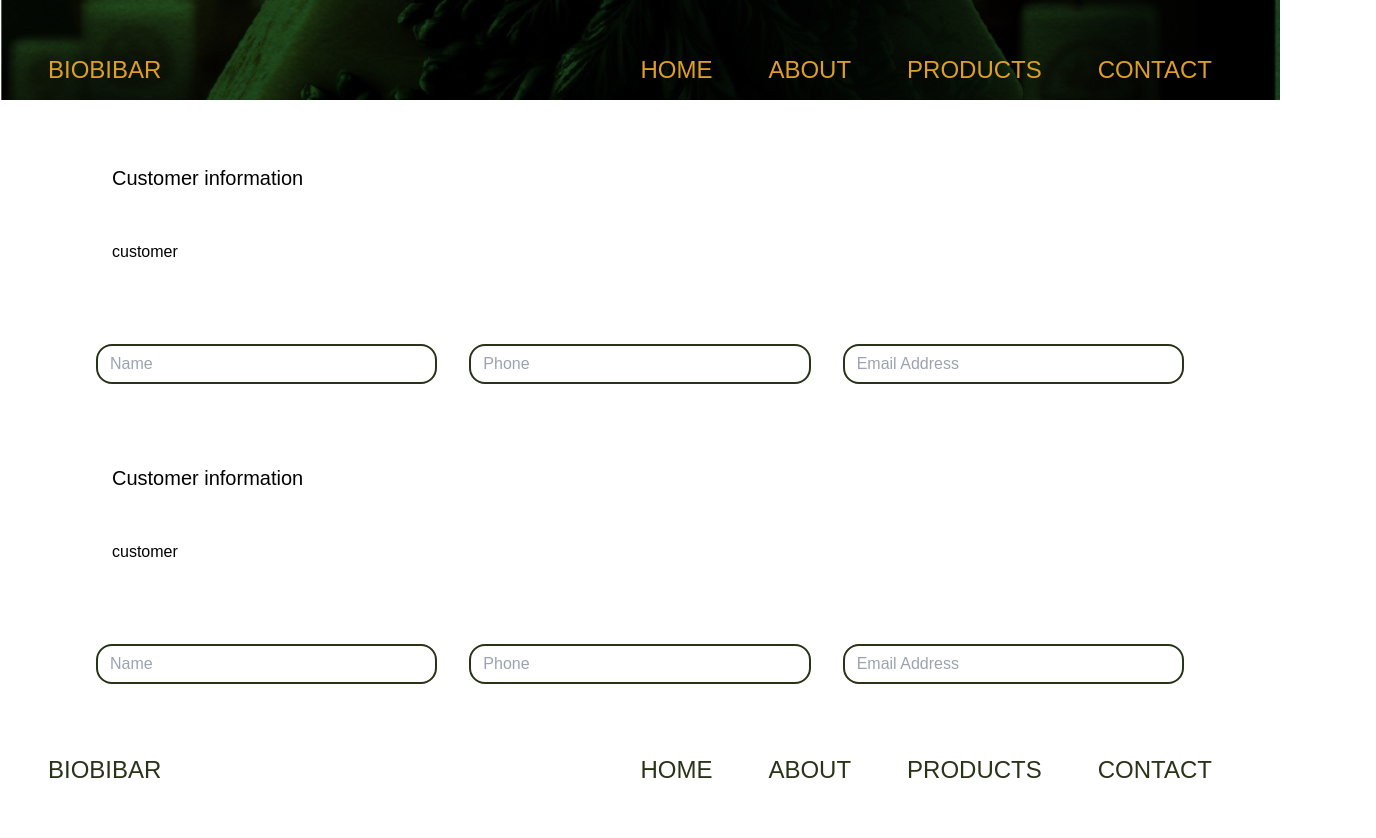
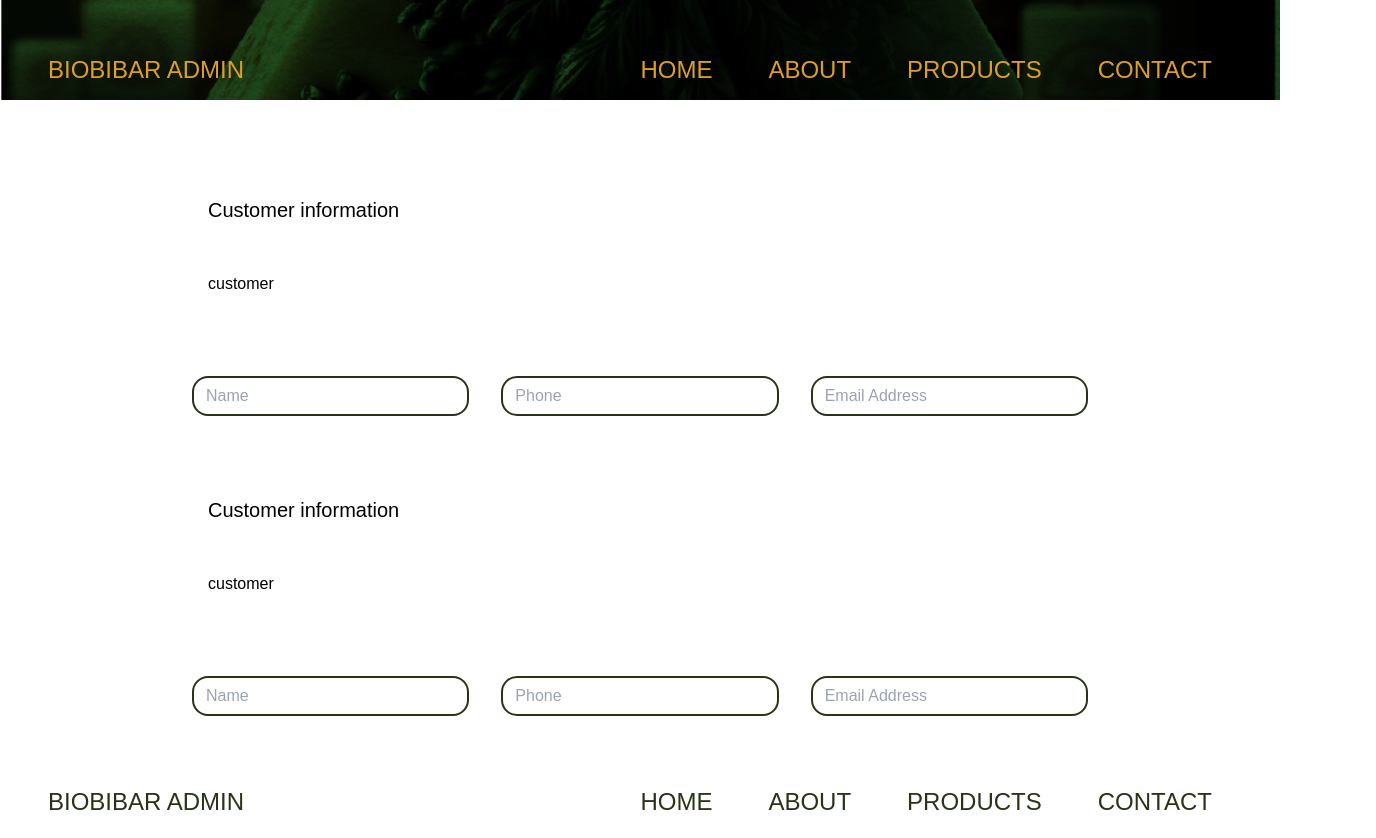
Before and after one commit to albertnahas/biobibar, a Next.js app: page /admin/contact in a window 1280 px wide. Shown: the whole page, 1376 px wide, since content can reach past the window. Before the commit the page ends 806 px from the top, so only its background shows below. Built offline with nearby package versions, Linux system fonts and the light colour scheme.

Commit message:
resolve PR comments

```diff
--- a/components/Contact.tsx
+++ b/components/Contact.tsx
@@ -1,5 +1,3 @@
-import Input from "./Input";
-
 export const Contact = () => {
   return (
     <section className="contact">
@@ -7,9 +5,9 @@ export const Contact = () => {
       <div className="container">
         <form>
           <div className="grid gap-8 px-12 md:grid-cols-4 md:px-24">
-            <Input type="text" className="input" placeholder="Name" />
-            <Input type="text" className="input" placeholder="Phone" />
-            <Input type="email" className="input" placeholder="Email Address" />
+            <input type="text" className="input" placeholder="Name" />
+            <input type="text" className="input" placeholder="Phone" />
+            <input type="email" className="input" placeholder="Email Address" />
             <button className="btn-secondary uppercase">Contact us</button>
           </div>
         </form>
--- /dev/null
+++ b/components/CustomerCard.tsx
@@ -0,0 +1,38 @@
+import React from "react";
+import { customer } from "../types/customer";
+
+const CustomerCard = ({ name, email, phone }: customer) => {
+  return (
+    <section className="contact">
+      <div className="container ml-24 p-4">
+        <h2 className="my-12 text-xl">Customer information</h2>
+        <h3 className="my-12">customer</h3>
+      </div>
+
+      <div className="container mx-auto my-4">
+        <div className="grid gap-8 px-12 md:grid-cols-3 md:px-24">
+          <input
+            type="text"
+            className="input input-readonly"
+            placeholder={name}
+            readOnly
+          />
+          <input
+            type="text"
+            className="input input-readonly"
+            placeholder={phone}
+            readOnly
+          />
+          <input
+            type="email"
+            className="input input-readonly"
+            placeholder={email}
+            readOnly
+          />
+        </div>
+      </div>
+    </section>
+  );
+};
+
+export default CustomerCard;
--- a/components/CustomerCardEdit.tsx
+++ /dev/null
@@ -1,37 +0,0 @@
-import React, { FC } from "react";
-import Input from "./Input";
-
-const CustomerCardEdit: FC<Props> = ({ name, email, phone, title }) => {
-  return (
-    <section className="contact">
-      <div className="container ml-24 p-4">
-        <h2 className="my-12 text-xl">{title}</h2>
-        <h3 className="my-12">customer</h3>
-      </div>
-
-      <div className="container mx-auto my-4">
-        <form>
-          <div className="grid gap-8 px-12 md:grid-cols-3 md:px-24">
-            <Input type="text" className="input input-readonly" placeholder={name} readOnly />
-            <Input type="text" className="input input-readonly" placeholder={phone} readOnly />
-            <Input
-              type="email"
-              className="input input-readonly"
-              placeholder={email}
-              readOnly
-            />
-          </div>
-        </form>
-      </div>
-    </section>
-  );
-};
-
-export default CustomerCardEdit;
-
-interface Props {
-  name: string;
-  phone: string;
-  email: string;
-  title: string;
-}
--- a/components/Input.tsx
+++ /dev/null
@@ -1,14 +0,0 @@
-import React, { FC } from "react";
-
-const Input: FC<Props> = ({ type, className, ...otherProps }) => {
-  return <input type={type} className={className} {...otherProps} />;
-};
-
-export default Input;
-
-interface Props {
-  type: string
-  className?: string
-  placeholder?: string
-  readOnly?: boolean
-}
--- a/components/Navbar.tsx
+++ b/components/Navbar.tsx
@@ -1,15 +1,23 @@
-import { useRouter } from "next/router"
-import Link from "next/link"
-import { FC, useState } from "react"
+import { useRouter } from "next/router";
+import Link from "next/link";
+import { FC, useState } from "react";
 
-export const Navbar: FC<Props> = ({ bottom, transparent }) => {
-  const [navbar, setNavbar] = useState(false)
-  const links = [
-    { href: "/", label: "Home" },
-    { href: "/about", label: "About" },
-    { href: "/products", label: "Products" },
-    { href: "/contact", label: "Contact" },
-  ]
+export const Navbar: FC<Props> = ({ bottom, transparent, isAdmin }) => {
+  const [navbar, setNavbar] = useState(false);
+  const links = isAdmin
+    ? [
+        { href: "/admin", label: "Home" },
+        { href: "/admin/about", label: "About" },
+        { href: "/admin/products", label: "Products" },
+        { href: "/admin/contact", label: "Contact" },
+      ]
+    : [
+        { href: "/", label: "Home" },
+        { href: "/about", label: "About" },
+        { href: "/products", label: "Products" },
+        { href: "/contact", label: "Contact" },
+      ];
+
   return (
     <>
       <div
@@ -20,9 +28,8 @@ export const Navbar: FC<Props> = ({ bottom, transparent }) => {
       <nav
         className="bg-cover bg-center bg-no-repeat bg-blend-multiply"
         style={{
-          backgroundImage: transparent || bottom
-            ? ""
-            : `url("/bg.png"), url("/asset1.png")`,
+          backgroundImage:
+            transparent || bottom ? "" : `url("/bg.png"), url("/asset1.png")`,
         }}
       >
         <div className="z-21 h-100 md:px-18 relative mx-auto justify-between px-12 pt-10 md:flex md:items-center lg:max-w-7xl">
@@ -34,7 +41,7 @@ export const Navbar: FC<Props> = ({ bottom, transparent }) => {
                     bottom ? "secondary-dark" : "primary"
                   }`}
                 >
-                  BioBibar
+                  BioBibar {isAdmin && "Admin"}
                 </h2>
               </a>
               {!bottom && (
@@ -102,10 +109,11 @@ export const Navbar: FC<Props> = ({ bottom, transparent }) => {
         </div>
       </nav>
     </>
-  )
-}
+  );
+};
 
 interface Props {
-  bottom?: boolean
-  transparent?: boolean
+  bottom?: boolean;
+  transparent?: boolean;
+  isAdmin?: boolean;
 }
--- a/pages/admin/contact/index.tsx
+++ b/pages/admin/contact/index.tsx
@@ -1,48 +1,36 @@
-import React, { FC } from "react";
-import CustomerCardEdit from "../../../components/CustomerCardEdit";
-import { Navbar } from "../../../components/Navbar";
+import React from "react";
+import CustomerCard from "../../../components/CustomerCard";
+import Layout from "../../layout";
 
 const customers = [
   {
-    id: 1,
+    id: "1",
     name: "Name",
     phone: "Phone",
     email: "Email Address",
   },
   {
-    id: 2,
+    id: "2",
     name: "Name",
     phone: "Phone",
     email: "Email Address",
   },
 ];
 
-const Contact: FC<Props> = () => {
+const Contact = () => {
   return (
-    <div>
-      <Navbar />
-      <div>
+    <Layout isAdmin>
       {customers.map(({ id, name, phone, email }) => (
-          <CustomerCardEdit
+        <CustomerCard
           key={id}
+          id={id}
           name={name}
           phone={phone}
           email={email}
-            title="Customer information"
         />
       ))}
-      </div>
-      <Navbar bottom={true} />
-    </div>
+    </Layout>
   );
 };
 
 export default Contact;
-
-interface Props {
-  id: number;
-  name: string;
-  phone: string;
-  email: string;
-  title: string;
-}
--- a/pages/layout.tsx
+++ b/pages/layout.tsx
@@ -3,14 +3,15 @@ import { Navbar } from "../components/Navbar"
 
 interface LayoutProps {
   children: React.ReactNode
+  isAdmin: boolean
 }
 
-const Layout: React.FC<LayoutProps> = ({ children }) => {
+const Layout: React.FC<LayoutProps> = ({ children, isAdmin }) => {
   return (
     <div>
-      <Navbar />
+      <Navbar isAdmin={isAdmin} />
       <div className="container mt-8 px-12 md:px-24">{children}</div>
-      <Navbar bottom={true} />
+      <Navbar isAdmin={isAdmin} bottom={true} />
     </div>
   )
 }
--- /dev/null
+++ b/types/customer.ts
@@ -0,0 +1,6 @@
+export interface customer {
+  id: string,
+  name: string,
+  phone: string,
+  email: string
+}
```
Lines whose indentation alone changed are shown as unchanged.
